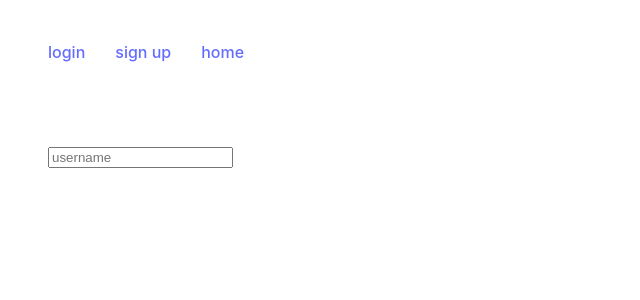
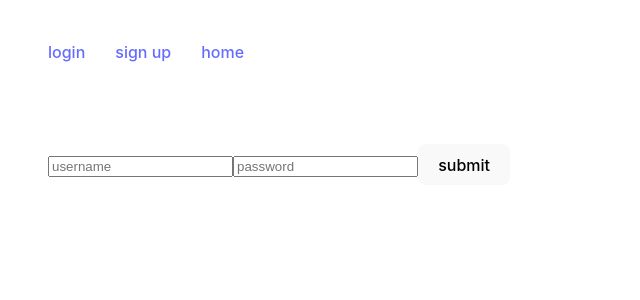
Before and after one commit to moodyRahman/clip-manager, a React (Vite) app in the folder frontend/: page /login in a window 1280 px wide. Shown: the top 300 px of the page, without its empty margins (0-640 px from the left). Built offline with nearby package versions, Linux system fonts and the light colour scheme.

Commit message:
skeletal login logic

```diff
--- a/frontend/src/pages/Login.jsx
+++ b/frontend/src/pages/Login.jsx
@@ -1,9 +1,26 @@
+import { useRef, useState } from "react"
 
 
 const Login = () => {
+
+    const [username, setUsername] = useState("")
+    const [password, setPassword] = useState("")
+
+    const handleSubmit = () => {
+        console.log(username, password)
+    }
+
+    const handleChange = (setter) => {
+        return (e) => {
+            setter(e.target.value)
+        }
+    }
+
     return (
         <>
-            <input type="text" placeholder="username" />
+            <input onChange={handleChange(setUsername)} type="text" placeholder="username" value={username} />
+            <input onChange={handleChange(setPassword)} type="password" placeholder="password" value={password} />
+            <button onClick={handleSubmit}>submit</button>
         </>
     )
 }
```
